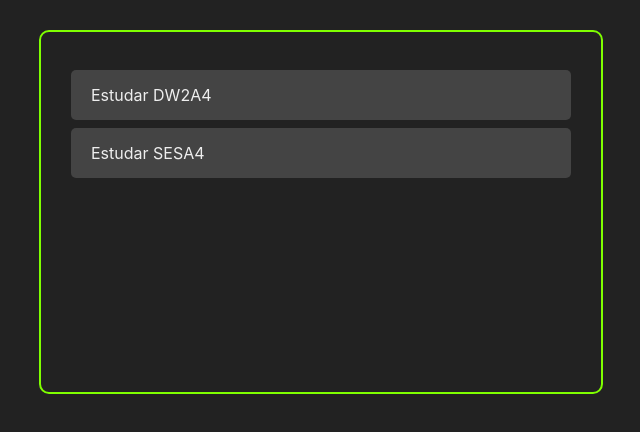
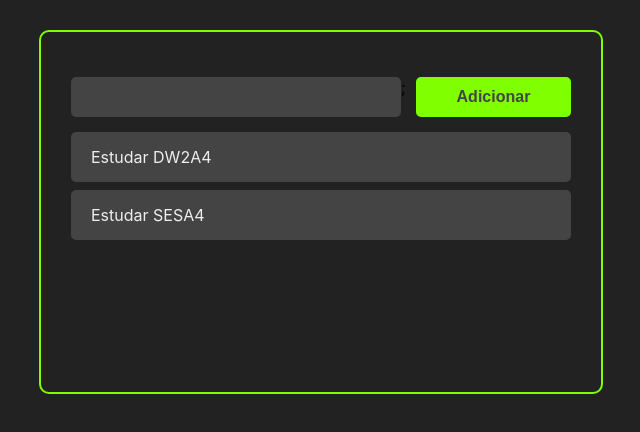
Before and after one commit to Leonardo168/2023.1.DW2A4, a React (Create React App) app: page / in a window 1280 px wide. Shown: the top 432 px of the page, without its empty margins (319-959 px from the left). Built offline with nearby package versions, Linux system fonts and the light colour scheme.

Commit message:
Adicionar tarefas

```diff
--- a/src/App.js
+++ b/src/App.jsx
@@ -2,6 +2,7 @@
 
 import Tasks from "./components/Tasks";
 import './App.css'
+import AddTask from "./components/AddTask";
 
 const App = () => {
   const [tasks, setTasks] = useState([
@@ -20,6 +21,7 @@
   return (
     <>
       <div className="container">
+        <AddTask />
         <Tasks tasks={tasks} />
       </div>
     </>
--- /dev/null
+++ b/src/components/AddTask.css
@@ -0,0 +1,21 @@
+.add-task-container{
+    margin: 15px 0;
+    width: 100%;
+    display: flex;
+}
+
+.add-task-input{
+    height: 40px;
+    padding: 0 10px;
+    border-radius: 5px;
+    border: none;
+    flex: 2;
+    background-color: #444;
+    color: #eee;
+    font-size: 16px;
+}
+
+.add-task-button-container{
+    margin-left: 10px;
+    flex: 1;
+}
--- /dev/null
+++ b/src/components/AddTask.jsx
@@ -0,0 +1,17 @@
+import React from 'react';
+
+import "./AddTask.css";
+import Button from './Button';
+
+const AddTask = () => {
+    return (
+        <div className="add-task-container">
+            <input className="add-task-input" type="text" />;
+            <div className="add-task-button-container">
+                <Button>Adicionar</Button>
+            </div>
+        </div>
+    );
+};
+
+export default AddTask;
--- /dev/null
+++ b/src/components/Button.css
@@ -0,0 +1,12 @@
+.button{
+    background-color: chartreuse;
+    height: 40px;
+    padding:  0 10px;
+    border-radius: 5px;
+    width: 100%;
+    font-size: 16px;
+    color: #444;
+    font-weight: bold;
+    cursor: pointer;
+    border: none;
+}
--- /dev/null
+++ b/src/components/Button.jsx
@@ -0,0 +1,13 @@
+import React from 'react';
+
+import "./Button.css";
+
+const Button = ({children,onClick}) => {
+    return (
+        <button onClick={onClick}  className="button">
+            {children}
+        </button>
+    );
+};
+
+export default Button;
```
Also changed, not shown: src/components/Task.jsx (renamed from src/components/Task.js), src/components/Tasks.jsx (renamed from src/components/Tasks.js).
